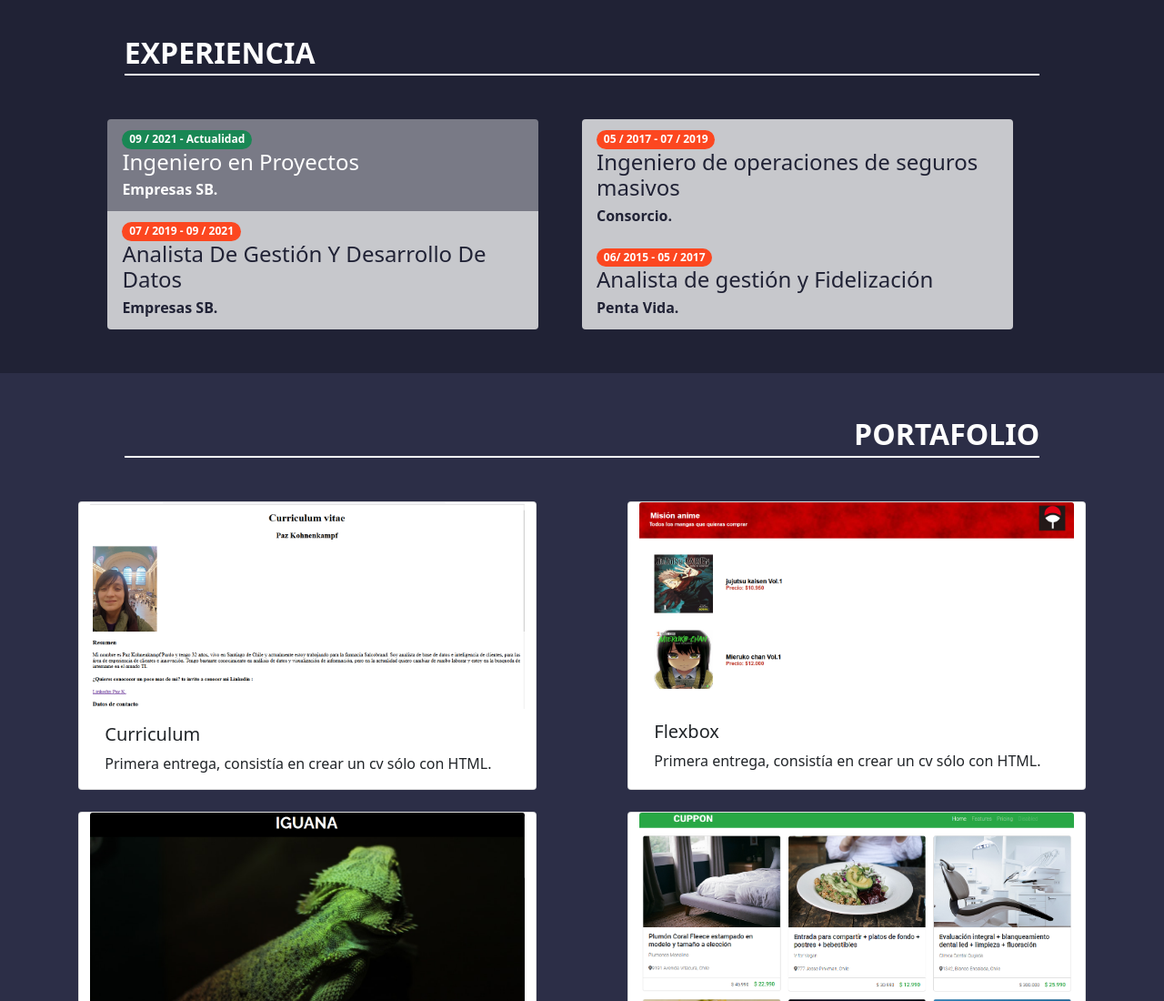
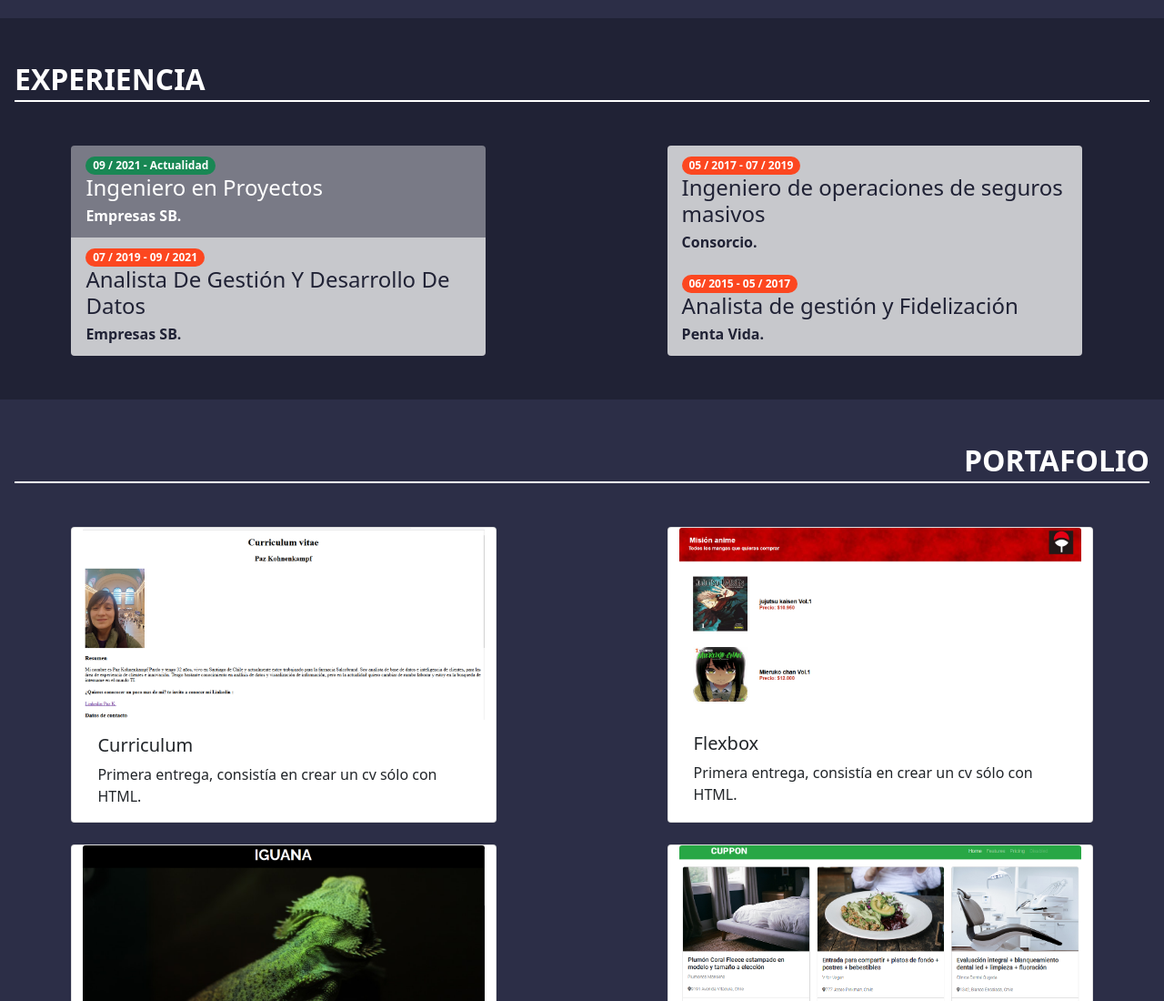
Before and after one commit to pkohnenkampf/portafolio, a plain HTML site: page index.html in a window 1280 px wide. Shown: the part 1700-2800 px from the top of the page at 91% size. Drawn offline with nearby package versions, Linux system fonts and the light colour scheme.

Commit message:
estilos para version responsive

```diff
--- a/assets/css/estilos.css
+++ b/assets/css/estilos.css
@@ -14,6 +14,10 @@
 
 .w-85{
   width: 85%;
+}
+
+.w-90{
+  width: 90%;
 }
 
 .list-group .list-group-item{
--- a/index.html
+++ b/index.html
@@ -48,9 +48,10 @@
       </section>
     </header>
     <main class="main-content">
-        <section class="about-me d-flex justify-content-center flex-wrap p-5" id="about-me">
-            <h2 class="text-white text-start text-uppercase fs-2 fw-bold w-85 pb-1 mb-5">Sobre mi</h2>
-            <div class="presentation d-flex justify-content-center align-items-center w-40 flex-wrap p-5 me-5">
+        <section class="about-me px-3 py-5 container-fluid" id="about-me">
+            <h2 class="text-white text-start text-uppercase fs-2 fw-bold w-100 pb-1 mb-5">Sobre mi</h2>
+            <div class="row justify-content-between g-4 w-90 mx-auto">
+                <div class="presentation d-flex justify-content-center align-items-center flex-wrap p-5 col-lg-5 col-md-10">
                     <p class="text-white pb-1">
                         Soy ingeniera civil industrial de la
                         Universidad de Santiago de Chile,
@@ -62,7 +63,6 @@
                         Gestión Comercial, Experiencia de
                         clientes e inteligencia de clientes.
                     </p>
-
                     <p class="text-white pb-1">
                         Soy una persona empática y cordial, de
                         actitud franca, respetuosa y siempre con
@@ -70,14 +70,12 @@
                         sólido y colaborativo, en donde se
                         mantenga un grato ambiente laboral.
                     </p>
-
                     <p class="text-white">
                         Actualmente estudio para convertirme en
                         una futura Desarrolladora Full Stack en Desafío Latam.
                     </p>
-
                 </div>
-            <div class="skills w-40 p-2">
+                <div class="skills p-2 col-lg-6 col-md-10">
                     <h3 class="text-white text-uppercase fs-3 text-end mb-4">Skills</h3>
                     <ul class="list-group">
                         <li class="list-group-item d-flex justify-content-between align-items-center">
@@ -102,10 +100,12 @@
                         </li>
                     </ul>
                 </div>
+            </div>
         </section>
-        <section class="studies d-flex justify-content-center flex-wrap p-5" id="studies">
-            <h2 class="text-white text-end text-uppercase fs-2 fw-bold w-85 pb-1 mb-5">Estudios</h2>
-            <div class="list-group w-40 me-5">
+        <section class="studies px-3 py-5 container-fluid" id="studies">
+            <h2 class="text-white text-end text-uppercase fs-2 fw-bold w-100 pb-1 mb-5">Estudios</h2>
+            <div class="row justify-content-between g-4 w-90 mx-auto">
+                <div class="list-group col-lg-5 col-md-10">
                     <div class="list-group-item list-group-item-action active">
                         <span class="badge bg-success rounded-pill">Cursando</span>
                         <div class="d-flex w-100 justify-content-between">
@@ -134,8 +134,7 @@
                         <p class="mb-1">Instituto Profesional Duoc Uc.</p>
                     </div>
                 </div>
-
-            <div class="list-group w-50">
+                <div class="list-group col-lg-5 col-md-10">
                     <div class="list-group-item">
                         <span class="badge rounded-pill">2020 - 2021</span>
                         <h4 class="mb-1">Diplomado Dirección de proyectos en la era digital</h4>
@@ -152,10 +151,12 @@
                         <p class="mb-1">Universidad de Santiago de Chile.</p>
                     </div>
                 </div>
+            </div>
         </section>
-        <section class="experience d-flex justify-content-center flex-wrap p-5" id="experience">
-            <h2 class="text-white text-start text-uppercase fs-2 fw-bold w-85 pb-1 mb-5">Experiencia</h2>
-            <div class="list-group w-40 me-5">
+        <section class="experience px-3 py-5 container-fluid" id="experience">
+            <h2 class="text-white text-start text-uppercase fs-2 fw-bold w-100 pb-1 mb-5">Experiencia</h2>
+            <div class="row justify-content-between g-4 w-90 mx-auto">
+                <div class="list-group col-lg-5 col-md-10">
                     <div class="list-group-item list-group-item-action active">
                         <span class="badge bg-success rounded-pill">09 / 2021 - Actualidad</span>
                         <div class="d-flex w-100 justify-content-between">
@@ -169,7 +170,7 @@
                             <p class="mb-1">Empresas SB.</p>
                     </div>
                 </div>
-            <div class="list-group w-40 me-5">
+                <div class="list-group col-lg-5 col-md-10">
                     <div class="list-group-item">
                         <span class="badge rounded-pill">05 / 2017 - 07 / 2019</span>
                         <h4 class="mb-1">Ingeniero de operaciones de seguros masivos</h4>
@@ -181,18 +182,19 @@
                         <p class="mb-1">Penta Vida.</p>
                     </div>
                 </div>
+            </div>
         </section>
-        <section class="portfolio d-flex justify-content-center flex-wrap p-5" id="portfolio">
-            <h2 class="text-white text-end text-uppercase fs-2 fw-bold w-85 pb-1 mb-5">Portafolio</h2>
-            <div class="row justify-content-around mb-4">
-                <div class="card col-lg-5 col-sm-12">
+        <section class="portfolio px-3 py-5 container-fluid" id="portfolio">
+            <h2 class="text-white text-end text-uppercase fs-2 fw-bold w-100 pb-1 mb-5">Portafolio</h2>
+            <div class="row justify-content-between g-4 w-90 mb-4 mx-auto ">
+                <div class="card col-lg-5 col-md-10">
                     <img src="./assets/img/curriculum.PNG" class="card-img-top" alt="...">
                     <div class="card-body">
                       <h5 class="card-title">Curriculum</h5>
                       <p class="card-text">Primera entrega, consistía en crear un cv sólo con HTML.</p>
                     </div>
                 </div>
-                <div class="card col-lg-5 col-sm-12">
+                <div class="card col-lg-5 col-md-10">
                     <img src="./assets/img/flexbox.PNG" class="card-img-top" alt="...">
                     <div class="card-body">
                       <h5 class="card-title">Flexbox</h5>
@@ -200,15 +202,15 @@
                     </div>
                 </div>
             </div>
-            <div class="row justify-content-around mb-4">
-                <div class="card col-lg-5 col-sm-12">
+            <div class="row justify-content-between g-4 w-90 mx-auto">
+                <div class="card col-lg-5 col-md-10">
                     <img src="./assets/img/landing.PNG" class="card-img-top" alt="...">
                     <div class="card-body">
                     <h5 class="card-title">Landing page</h5>
                     <p class="card-text">Primera entrega, consistía en crear un cv sólo con HTML.</p>
                     </div>
                 </div>
-                <div class="card col-lg-5 col-sm-12">
+                <div class="card col-lg-5 col-md-10">
                     <img src="./assets/img/boostrap.PNG" class="card-img-top" alt="...">
                     <div class="card-body">
                     <h5 class="card-title">Boostrap</h5>
```
Lines whose indentation alone changed are shown as unchanged.
